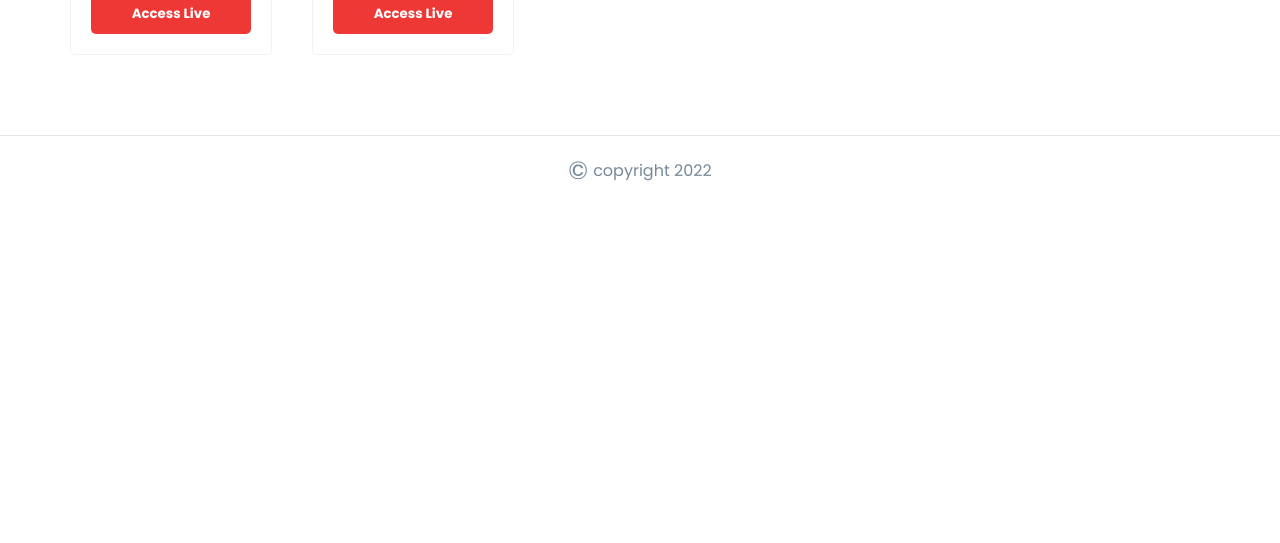
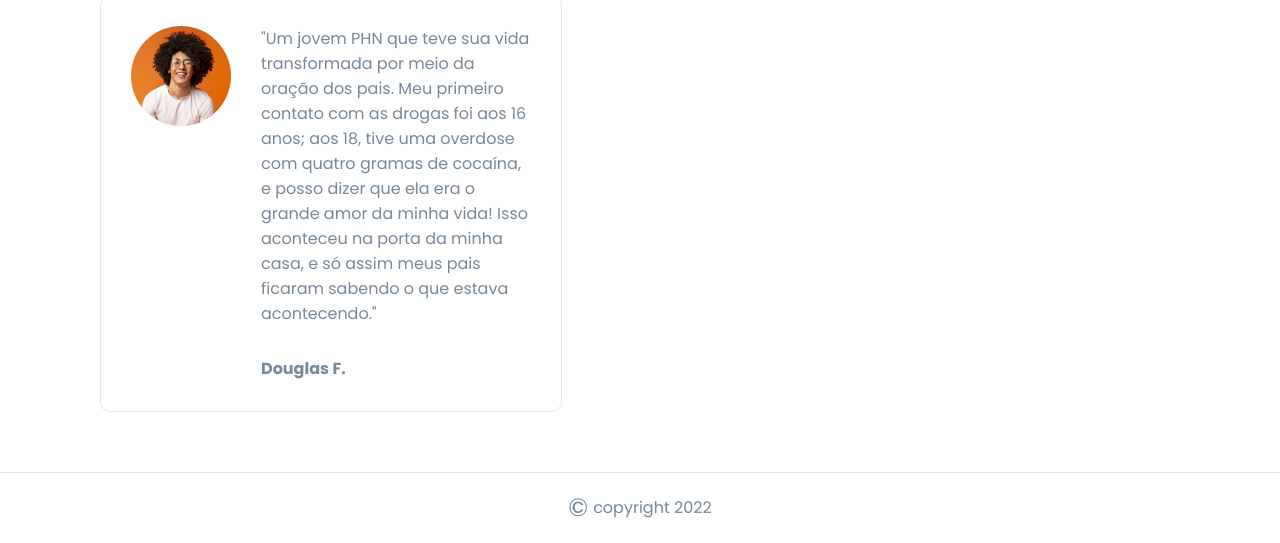
Before and after one commit to WelderMileu/home-page, a plain HTML site: page index.html in a window 1280 px wide. Shown: the part 1370-1913 px from the top of the page. Before the commit the page ends 1576 px from the top, so only its background shows below. Drawn offline with Linux system fonts and the light colour scheme.

Commit message:
Add files via upload

```diff
--- a/index.html
+++ b/index.html
@@ -61,7 +61,7 @@
 
 		header {
 			width: 92%;
-			height: 90vh;
+			height: 80vh;
 			background-image: url('./assets/banner_image2.jpg');
 			background-repeat: no-repeat;
 			background-size: cover;
@@ -97,7 +97,7 @@
 		}
 
 		main {
-			margin-top: 90px;
+			margin-top: 60px;
 			margin-bottom: 60px;
 		}
 
@@ -137,7 +137,7 @@
 		.ministry {
 			display: flex;
 			flex-wrap: wrap;
-			margin-top: 90px;
+			margin-top: 60px;
 		}
 
 		.ministry .ministry_card {
@@ -245,6 +245,28 @@
 			margin-right: 30px;
 		}
 
+		.testimony {
+			display: flex;
+			margin-top: 60px;
+			border: .5px solid rgba(0, 0, 0, 0.1);
+			padding: 30px;
+			width: 400px;
+			border-radius: 10px;
+		}
+
+		.testimony img {
+			width: 100px;
+			height: 100px;
+			object-fit: cover;
+			border-radius: 100%;
+			margin-right: 30px;
+		}
+
+		.testimony p:nth-child(2) {
+			margin-top: 30px;
+			font-weight: 700;
+		}
+
 		footer {
 			display: flex;
 			justify-content: center;
@@ -336,6 +358,16 @@
 					</div>
 				</div>
 			</div>
+
+			<div class="container">
+				<div class="testimony">
+					<img src="./assets/joven.jpg">
+					<div>
+						<p>"Um jovem PHN que teve sua vida transformada por meio da oração dos pais. Meu primeiro contato com as drogas foi aos 16 anos; aos 18, tive uma overdose com quatro gramas de cocaína, e posso dizer que ela era o grande amor da minha vida! Isso aconteceu na porta da minha casa, e só assim meus pais ficaram sabendo o que estava acontecendo."</p>
+						<p>Douglas F.</p>
+					</div>
+				</div>
+			</div>
 		</main>
 
 		<footer>
```
